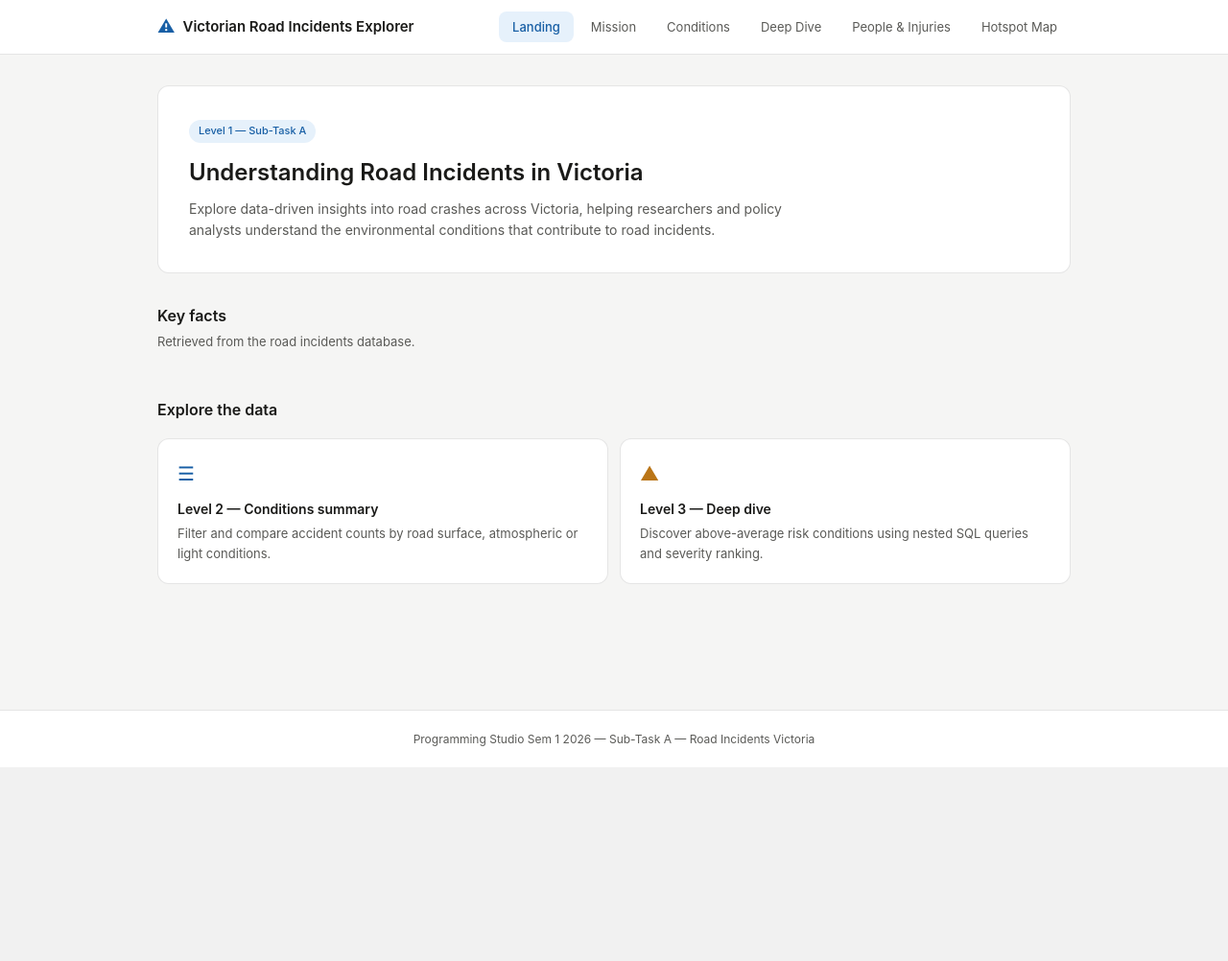
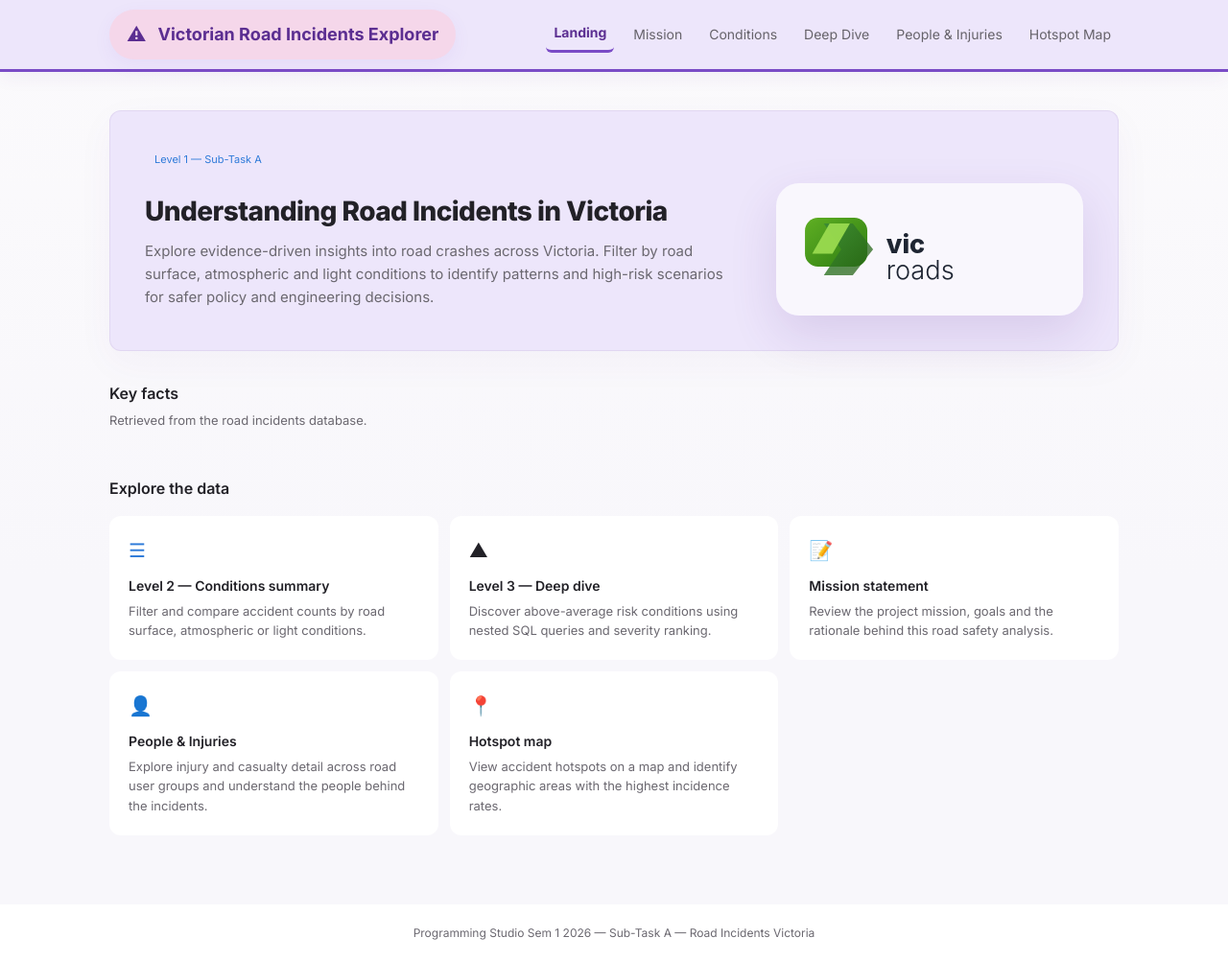
Before and after one commit to S4246254/S4246254_s4171183_Group80, a Flask app: page / in a window 1280 px wide. Shown: the whole page at 96% size. Before the commit the page ends 800 px from the top, so only its background shows below. Run offline with Flask 3, Linux system fonts and the light colour scheme; data that the repository does not hold is empty; parts of the project's set-up code (start-up, migrations or seed data) failed here and were passed over.

Commit message:
modified:   __pycache__/app.cpython-312.pyc 	modified:   database/setup_db.py 	modified:   static/css/style.css 	new file:   static/images/favicon.svg 	new file:   static/images/vicroads-logo.svg 	modified:   static/js/deepdive.js 	modified:   tempCodeRunnerFile.py 	modified:   templates/base.html 	modified:   templates/conditions.html 	modified:   templates/deepdive.html 	modified:   templates/landing.html

```diff
--- a/database/setup_db.py
+++ b/database/setup_db.py
@@ -211,7 +211,7 @@ def seed_mission(conn: sqlite3.Connection) -> None:
         "INSERT INTO TEAM_MEMBERS (FULL_NAME, STUDENT_ID) VALUES (?, ?)",
         [
             ("Nevyan John", "s4171183"),
-            ("Augusts Ziebell-Barnes", "s4246254"),
+            ("Augustus Ziebell-Barnes", "s4246254"),
         ],
     )
 
--- a/static/css/style.css
+++ b/static/css/style.css
@@ -3,92 +3,94 @@
 *, *::before, *::after { box-sizing: border-box; margin: 0; padding: 0; }
 
 :root {
-  --blue:        #185FA5;
-  --blue-light:  #E6F1FB;
-  --blue-mid:    #378ADD;
-  --amber:       #BA7517;
-  --amber-light: #FAEEDA;
-  --red:         #A32D2D;
-  --red-light:   #FCEBEB;
-  --green-light: #EAF3DE;
-  --green:       #3B6D11;
-  --gray-50:     #F5F5F4;
-  --gray-100:    #E5E5E4;
-  --gray-200:    #D4D4D2;
-  --gray-500:    #737370;
-  --gray-800:    #2C2C2A;
-  --text:        #1a1a18;
-  --text-muted:  #5a5a57;
-  --border:      rgba(0,0,0,0.1);
-  --radius:      8px;
-  --radius-lg:   12px;
+  --purple-dark:  #5B2E91; /* primary accent */
+  --purple:       #7A4BC6;
+  --lavender:     #EDE6FB; /* light panel backgrounds */
+  --pink-pill:    #F5D7EA; /* header pill */
+  --blue:         #2F7BD9; /* CTA button */
+  --blue-dark:    #1F5FAF;
+  --muted:        #66636A;
+  --bg-page:      #FBFAFC; /* off-white */
+  --card-border:  rgba(91,46,145,0.08);
+  --text:         #222127;
+  --text-muted:   #6b6870;
+  --radius:       8px;
+  --radius-lg:    12px;
   font-size: 16px;
 }
 
 body {
-  font-family: -apple-system, BlinkMacSystemFont, 'Segoe UI', sans-serif;
+  font-family: 'Inter', -apple-system, BlinkMacSystemFont, 'Segoe UI', sans-serif;
   color: var(--text);
-  background: var(--gray-50);
+  background: linear-gradient(180deg, var(--bg-page), #f8f7fb 60%);
   line-height: 1.6;
   min-height: 100vh;
   display: flex;
   flex-direction: column;
+  -webkit-font-smoothing:antialiased;
+  -moz-osx-font-smoothing:grayscale;
 }
 
 /* ---- Header ---- */
 .site-header {
-  background: #fff;
-  border-bottom: 1px solid var(--border);
+  background: var(--lavender);
+  border-bottom: 3px solid var(--purple);
   position: sticky;
   top: 0;
   z-index: 100;
+  box-shadow: 0 6px 18px rgba(91,46,145,0.06);
 }
 .header-inner {
-  max-width: 1000px;
+  max-width: 1100px;
   margin: 0 auto;
   padding: 0 1.5rem;
   display: flex;
   align-items: center;
   justify-content: space-between;
-  height: 56px;
+  height: 72px;
 }
 .site-title {
-  font-size: 15px;
-  font-weight: 600;
-  color: var(--text);
+  font-size: 18px;
+  font-weight: 700;
+  color: var(--purple-dark);
   display: flex;
   align-items: center;
-  gap: 8px;
+  gap: 12px;
+  background: var(--pink-pill);
+  padding: 10px 18px;
+  border-radius: 28px;
+  box-shadow: 0 6px 20px rgba(122,75,198,0.06);
 }
-.title-icon { color: var(--blue); font-size: 18px; }
-.site-nav { display: flex; gap: 4px; }
+.title-icon { color: var(--purple-dark); font-size: 20px; }
+.site-nav { display: flex; gap: 12px; align-items:center; }
 .site-nav a {
-  font-size: 13px;
-  padding: 6px 14px;
-  border-radius: var(--radius);
-  color: var(--text-muted);
+  font-size: 14px;
+  padding: 6px 8px;
+  border-radius: 6px;
+  color: var(--muted);
   text-decoration: none;
-  transition: background 0.15s;
+  transition: color 0.12s ease;
 }
 .site-nav a:hover { background: var(--gray-50); color: var(--text); }
-.site-nav a.active { background: var(--blue-light); color: var(--blue); font-weight: 500; }
+.site-nav a.active { background: transparent; color: var(--purple-dark); font-weight: 700; border-bottom: 3px solid var(--purple); padding-bottom: 6px; }
 
 /* ---- Main ---- */
 .main-content {
-  max-width: 1000px;
+  max-width: 1100px;
   margin: 0 auto;
-  padding: 2rem 1.5rem;
+  padding: 2.5rem 1.5rem;
   flex: 1;
   width: 100%;
 }
 
 /* ---- Hero (landing) ---- */
 .hero {
-  background: #fff;
-  border: 1px solid var(--border);
+  background: var(--lavender);
+  border: 1px solid var(--card-border);
   border-radius: var(--radius-lg);
-  padding: 2rem;
+  padding: 2.25rem;
   margin-bottom: 2rem;
+  box-shadow: 0 12px 40px rgba(91,46,145,0.04);
 }
 .hero-badge {
   display: inline-block;
@@ -100,8 +102,8 @@ body {
   font-weight: 500;
   margin-bottom: 0.75rem;
 }
-.hero h1 { font-size: 24px; font-weight: 600; margin-bottom: 0.5rem; }
-.hero-sub { font-size: 14px; color: var(--text-muted); max-width: 620px; }
+.hero h1 { font-size: 28px; font-weight: 800; margin-bottom: 0.5rem; letter-spacing: -0.02em; }
+.hero-sub { font-size: 15px; color: var(--text-muted); max-width: 720px; }
 
 /* ---- Page header ---- */
 .page-header {
@@ -109,17 +111,74 @@ body {
 }
 .page-badge {
   display: inline-block;
-  font-size: 11px;
-  padding: 3px 10px;
+  font-size: 12px;
+  padding: 6px 12px;
   border-radius: 20px;
-  background: var(--blue-light);
-  color: var(--blue);
-  font-weight: 500;
+  background: var(--lavender);
+  color: var(--purple-dark);
+  font-weight: 700;
   margin-bottom: 0.75rem;
+  border: 1px solid var(--card-border);
 }
 .page-badge.amber { background: var(--amber-light); color: var(--amber); }
 .page-header h1 { font-size: 22px; font-weight: 600; margin-bottom: 0.4rem; }
 .page-sub { font-size: 14px; color: var(--text-muted); max-width: 680px; }
+
+/* landing hero grid */
+.hero-grid {
+  display: grid;
+  grid-template-columns: 1fr 320px;
+  gap: 2rem;
+  align-items: center;
+}
+.hero-copy h1 { margin-bottom: 0.5rem; }
+.hero-visual { display:flex; align-items:center; justify-content:center; }
+.hero-logo {
+  width: 100%;
+  max-width: 340px;
+  border-radius: 24px;
+  background: rgba(255,255,255,0.68);
+  padding: 24px;
+  box-shadow: 0 20px 50px rgba(91,46,145,0.14);
+}
+
+.btn-secondary {
+  background: transparent;
+  color: var(--purple-dark);
+  border: 1px solid var(--card-border);
+  padding: 8px 18px;
+  border-radius: 8px;
+  font-weight: 700;
+  text-decoration: none;
+  display: inline-flex;
+  align-items: center;
+}
+.btn-secondary:hover { background: rgba(122,75,198,0.06); }
+
+.explore-tabs {
+  display: flex;
+  flex-wrap: wrap;
+  gap: 12px;
+  margin-top: 1rem;
+}
+.explore-tab {
+  display: inline-flex;
+  align-items: center;
+  justify-content: center;
+  padding: 12px 18px;
+  border-radius: 999px;
+  background: #fff;
+  border: 1px solid rgba(91,46,145,0.14);
+  color: var(--purple-dark);
+  font-weight: 700;
+  text-decoration: none;
+  transition: transform 0.12s ease, box-shadow 0.12s ease, background 0.12s ease;
+}
+.explore-tab:hover {
+  transform: translateY(-2px);
+  background: rgba(122,75,198,0.08);
+  box-shadow: 0 8px 20px rgba(91,46,145,0.08);
+}
 
 /* ---- Sections ---- */
 .section { margin-bottom: 2rem; }
--- a/tempCodeRunnerFile.py
+++ /dev/null
@@ -1 +0,0 @@
-to
--- a/templates/base.html
+++ b/templates/base.html
@@ -4,6 +4,10 @@
   <meta charset="UTF-8" />
   <meta name="viewport" content="width=device-width, initial-scale=1.0" />
   <title>{% block title %}Victorian Road Incidents{% endblock %}</title>
+  <link rel="preconnect" href="https://fonts.googleapis.com">
+  <link rel="preconnect" href="https://fonts.gstatic.com" crossorigin>
+  <link href="https://fonts.googleapis.com/css2?family=Inter:wght@300;400;600;700;800&display=swap" rel="stylesheet">
+  <link rel="icon" href="{{ url_for('static', filename='images/favicon.svg') }}" type="image/svg+xml">
   <link rel="stylesheet" href="{{ url_for('static', filename='css/style.css') }}" />
 </head>
 <body>
--- a/templates/landing.html
+++ b/templates/landing.html
@@ -4,12 +4,21 @@
 {% block content %}
 <section class="hero">
   <div class="hero-badge">Level 1 — Sub-Task A</div>
-  <h1>Understanding Road Incidents in Victoria</h1>
-  <p class="hero-sub">
-    Explore data-driven insights into road crashes across Victoria,
-    helping researchers and policy analysts understand the environmental
-    conditions that contribute to road incidents.
-  </p>
+  <div class="hero-grid">
+    <div class="hero-copy">
+      <h1>Understanding Road Incidents in Victoria</h1>
+      <p class="hero-sub">
+        Explore evidence-driven insights into road crashes across Victoria.
+        Filter by road surface, atmospheric and light conditions to identify
+        patterns and high-risk scenarios for safer policy and engineering decisions.
+      </p>
+
+    </div>
+
+    <div class="hero-visual" aria-hidden="true">
+      <img class="hero-logo" src="{{ url_for('static', filename='images/vicroads-logo.svg') }}" alt="VicRoads logo">
+    </div>
+  </div>
 </section>
 
 <!-- Key facts retrieved from database -->
@@ -41,6 +50,21 @@
       <div class="nav-card-title">Level 3 — Deep dive</div>
       <div class="nav-card-desc">Discover above-average risk conditions using nested SQL queries and severity ranking.</div>
     </a>
+    <a href="{{ url_for('mission_statement') }}" class="nav-card">
+      <div class="nav-card-icon">&#128221;</div>
+      <div class="nav-card-title">Mission statement</div>
+      <div class="nav-card-desc">Review the project mission, goals and the rationale behind this road safety analysis.</div>
+    </a>
+    <a href="{{ url_for('focused_view') }}" class="nav-card nav-card-amber">
+      <div class="nav-card-icon">&#128100;</div>
+      <div class="nav-card-title">People &amp; Injuries</div>
+      <div class="nav-card-desc">Explore injury and casualty detail across road user groups and understand the people behind the incidents.</div>
+    </a>
+    <a href="{{ url_for('people_hotspot') }}" class="nav-card">
+      <div class="nav-card-icon">&#128205;</div>
+      <div class="nav-card-title">Hotspot map</div>
+      <div class="nav-card-desc">View accident hotspots on a map and identify geographic areas with the highest incidence rates.</div>
+    </a>
   </div>
 </section>
 {% endblock %}
```
Also changed, not shown: other parts of static/css/style.css (+85 -44 lines), static/js/deepdive.js (+5 -5 lines), templates/conditions.html (+7 -0 lines), templates/deepdive.html (+10 -10 lines), static/images/favicon.svg (added), static/images/vicroads-logo.svg (added).
